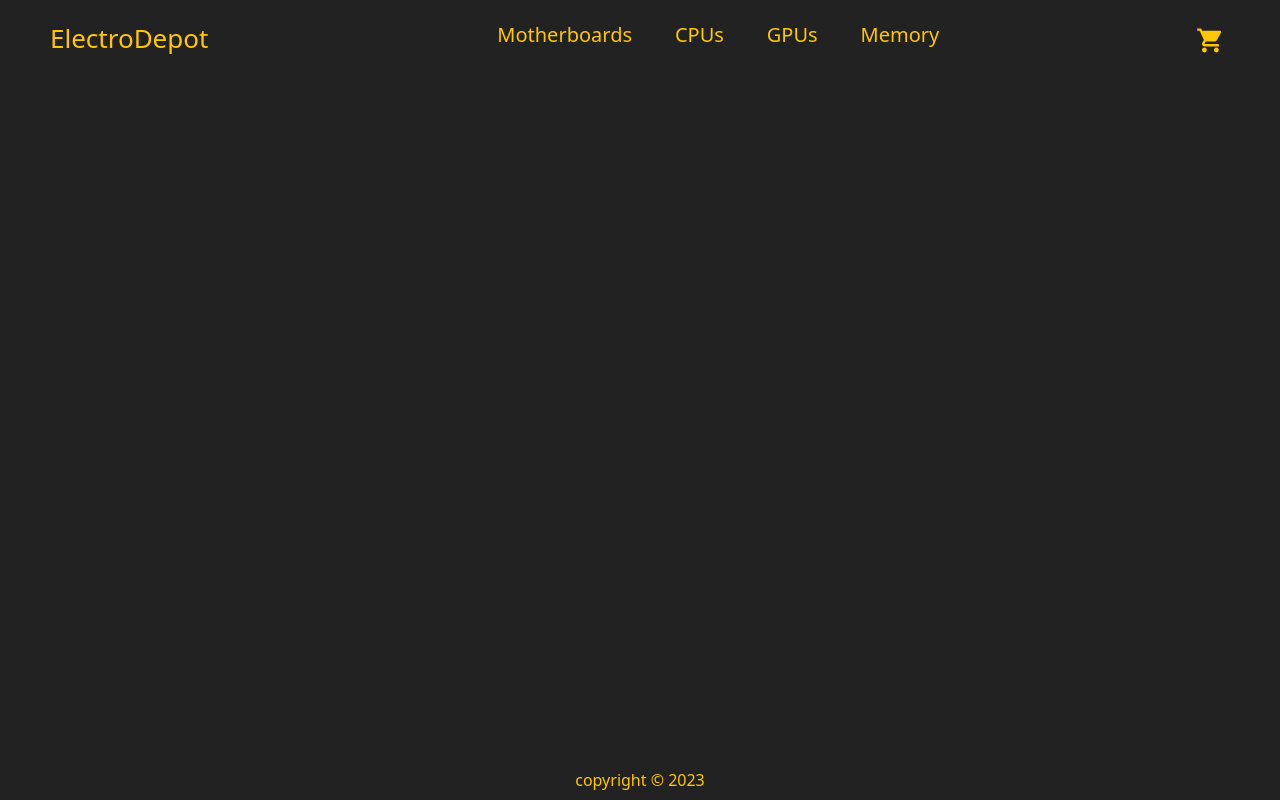
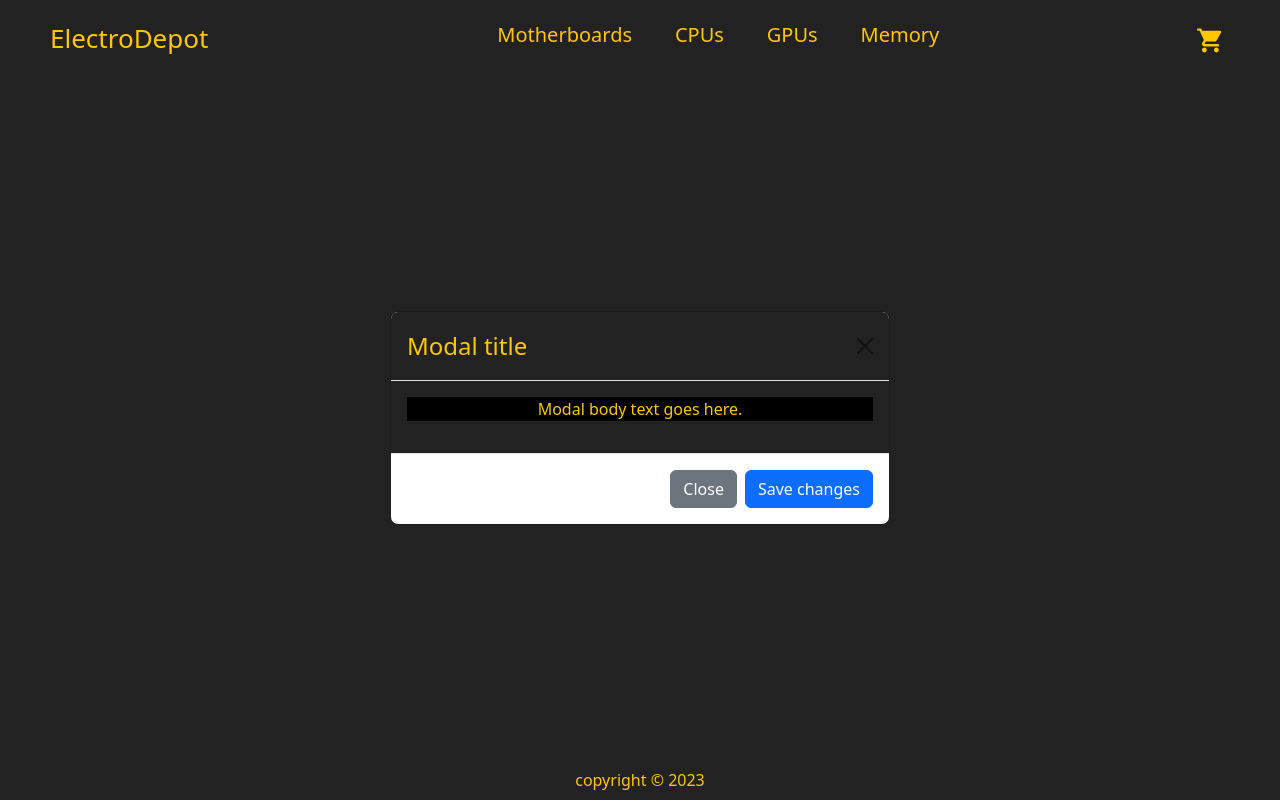
Before and after one commit to SalamanderCtesiphon/fashion-boutique, a React (Create React App) app: page /checkoutmodal in a window 1280 px wide. Built offline with nearby package versions, Linux system fonts and the light colour scheme; the HTML template or start-up script is replaced by a standard one.

Commit message:
implemented a modal but it is not working as intended

```diff
--- a/src/App.jsx
+++ b/src/App.jsx
@@ -11,6 +11,7 @@ import Shoes from './pages/Shoes';
 import CheckOut from './pages/CheckOut';
 import Footer from './pages/Footer';
 import Motherboards from './pages/Motherboards';
+import CheckoutModal from './pages/CheckoutModal'
 
 function App() {
 
@@ -26,6 +27,7 @@ function App() {
             <Route path='categories' element={<Categories />} />
             <Route path='shirts' element={<Shirts />} />
             <Route path='shoes' element={<Shoes />} />
+            <Route path='checkoutmodal' element={<CheckoutModal />} />
             <Route path='checkout' element={<CheckOut />} />
           </Routes>
         </BrowserRouter>
--- a/src/components/ProductCard.jsx
+++ b/src/components/ProductCard.jsx
@@ -21,7 +21,8 @@ function ProductCard(props) {
       </div>
       <div className='card-container'>
       <p className='product-price'>Price: ${product.price}</p>
-        { productQuantity > 0 ?
+      <a className='nav-link' href='/checkoutmodal' >Add One to Cart</a>
+      {/*   { productQuantity > 0 ?
           <>
             <div className='adjust-item'>
               <div className='increment' onClick={() => cart.removeOneFromCart(product.id)} >-</div>
@@ -35,7 +36,7 @@ function ProductCard(props) {
           <>
           <div className='nav-link' onClick={() => cart.addOneToCart(product.id)} >Add One to Cart</div>
           </>
-        }
+        } */}
       </div>
 
       { productQuantity > 0 ?
--- /dev/null
+++ b/src/pages/CheckoutModal.jsx
@@ -0,0 +1,28 @@
+import Button from 'react-bootstrap/Button';
+import Modal from 'react-bootstrap/Modal';
+
+function StaticExample() {
+  return (
+    <div
+      className="modal show"
+      style={{ display: 'block', position: 'initial' }}
+    >
+      <Modal.Dialog>
+        <Modal.Header closeButton>
+          <Modal.Title>Modal title</Modal.Title>
+        </Modal.Header>
+
+        <Modal.Body>
+          <p>Modal body text goes here.</p>
+        </Modal.Body>
+
+        <Modal.Footer>
+          <Button variant="secondary">Close</Button>
+          <Button variant="primary">Save changes</Button>
+        </Modal.Footer>
+      </Modal.Dialog>
+    </div>
+  );
+}
+
+export default StaticExample;
```
